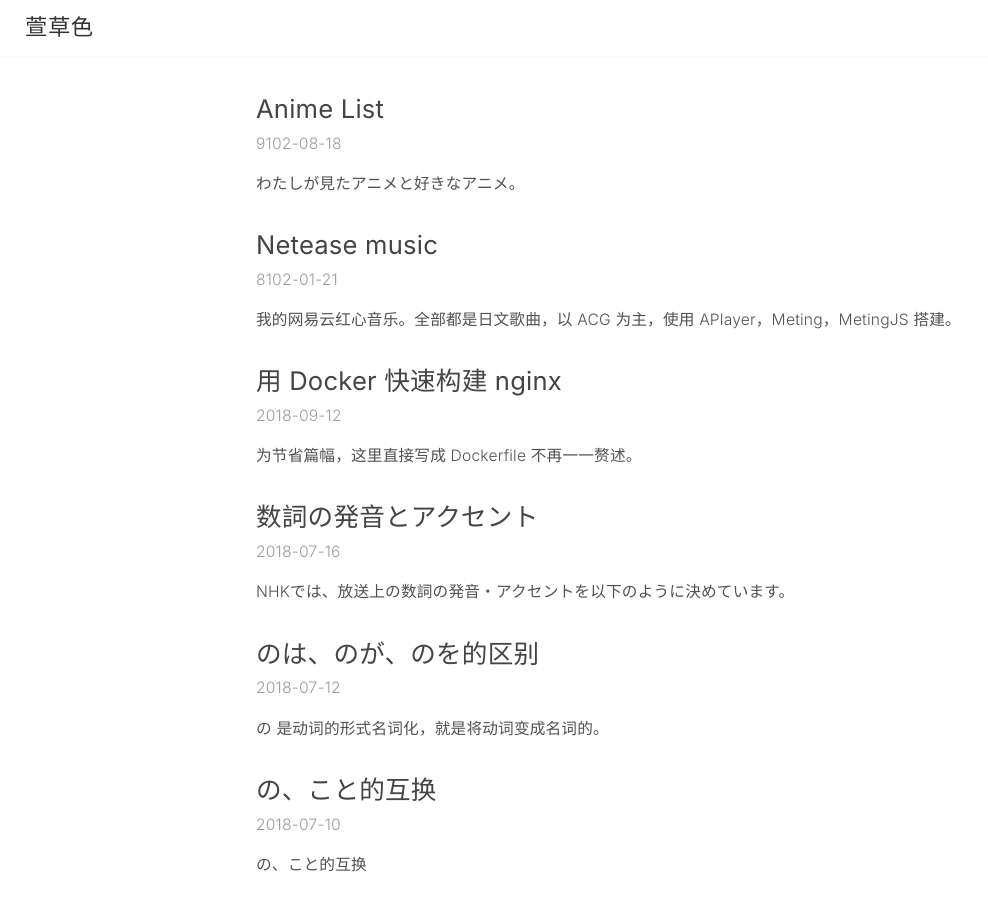
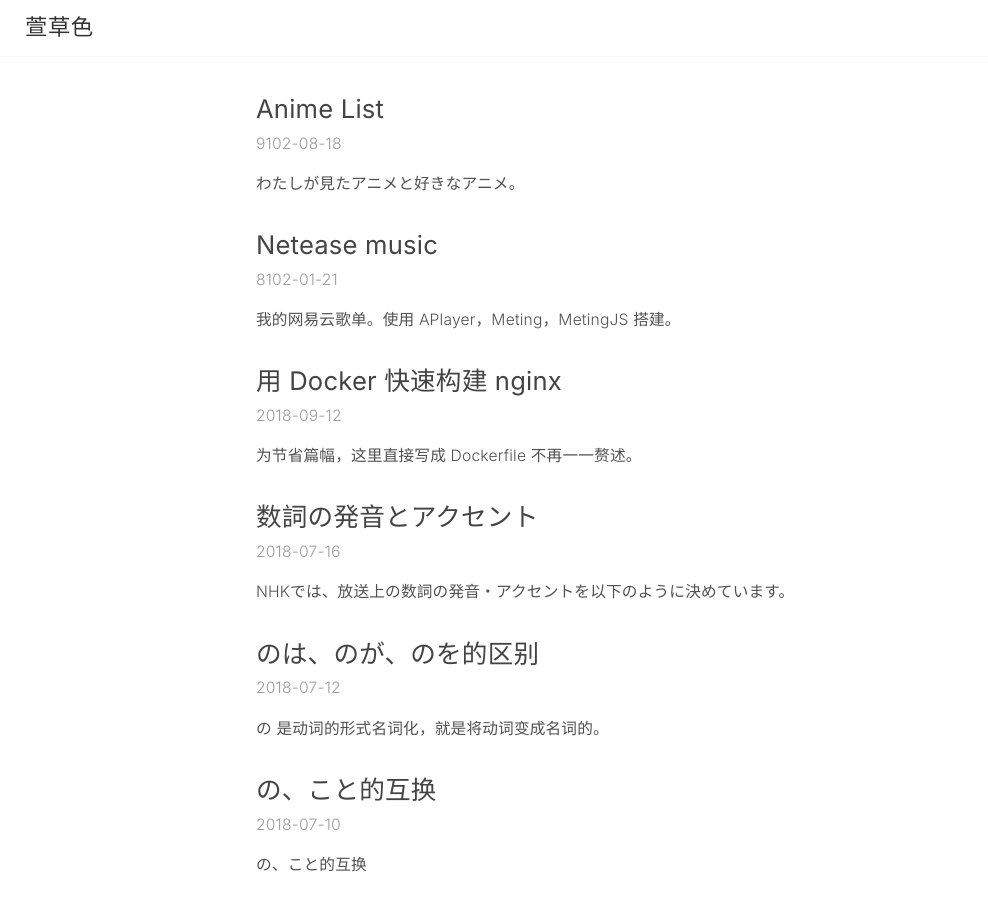
Before and after one commit to 0wQ/0wQ.github.io, a Jekyll site: the page built from index.html, in a window 1280 px wide and 900 px high. Shown: the whole window, without its empty margins (0-988 px from the left). Built offline with Jekyll 4.4.1, drawn with Linux system fonts in a browser that asks for light colours; the list of posts is cut into pages by our own code; comment, search, counter and statistics services are not loaded.

Commit message:
Update 2018-01-21-netease-music.md

```diff
--- a/_posts/2018-01-21-netease-music.md
+++ b/_posts/2018-01-21-netease-music.md
@@ -3,7 +3,7 @@ date: 8102-01-21 12:00:00 +0800
 layout: post
 title: Netease music
 comment: true
-excerpt: 我的网易云红心音乐。全部都是日文歌曲，以 ACG 为主，使用 APlayer，Meting，MetingJS 搭建。
+excerpt: 我的网易云歌单。使用 APlayer，Meting，MetingJS 搭建。
 ---
 
 <link rel="stylesheet" href="//cdn.jsdelivr.net/npm/aplayer@1.10.1/dist/APlayer.min.css">
```
